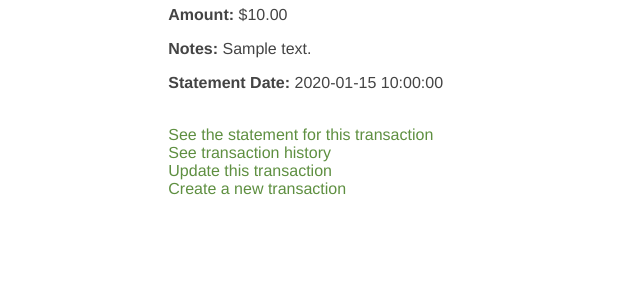
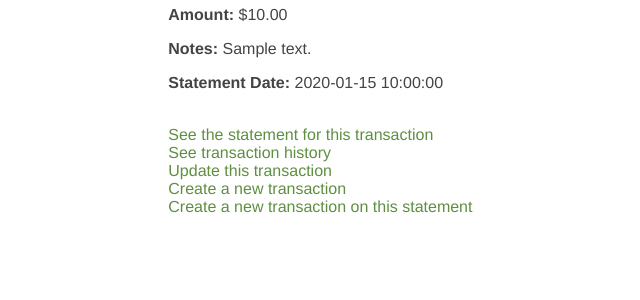
Before and after one commit to mitchnegus/monopyly, a Flask app: template monopyly/templates/credit/transaction_submission_page.html in a window 1280 px wide. Shown: the part 342-642 px from the top of the page, without its empty margins (313-953 px from the left). Run offline with Flask 2, Linux system fonts and the light colour scheme; the visitor is signed in with stand-in values (Sample User, id 1); data comes from the database, SQL or seed files in the repository; the template is opened without the code that fills it: most values are stand-ins (such as "Sample title", 1, 10 or a date in 2020).

Commit message:
add transaction to statement button added

```diff
--- a/monopyly/templates/credit/transaction_submission_page.html
+++ b/monopyly/templates/credit/transaction_submission_page.html
@@ -66,6 +66,10 @@
 			<a href="{{ url_for('credit.new_transaction') }}">
 				Create a new transaction
 			</a>
+			<br>
+			<a href="{{ url_for('credit.new_transaction', statement_id=transaction['statement_id']) }}">
+				Create a new transaction on this statement
+			</a>
 		{% endif %}
 
 	</div>
```
Also changed, not shown: CHANGELOG.md.
